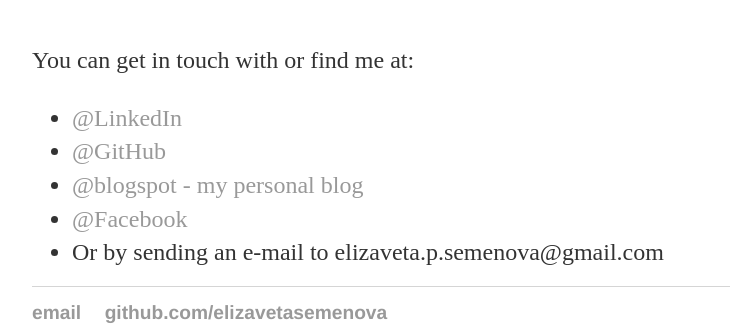
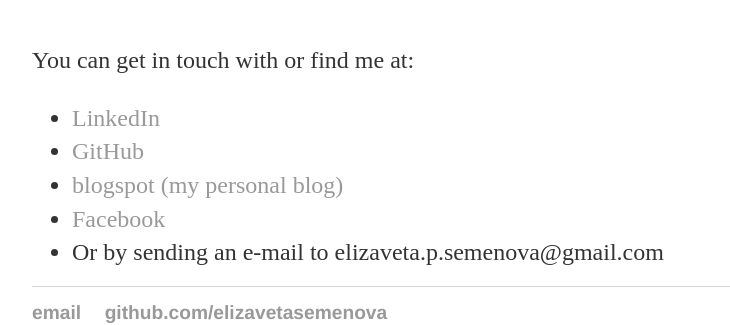
Before and after one commit to elizavetasemenova/elizavetasemenova.github.io, a Jekyll site: the page built from contact/index.html, in a window 1280 px wide. Shown: the part 594-919 px from the top of the page, without its empty margins (224-954 px from the left). Built offline with Jekyll 4.4.1, drawn with Linux system fonts in a browser that asks for light colours.

Commit message:
Update index.html

```diff
--- a/contact/index.html
+++ b/contact/index.html
@@ -16,11 +16,11 @@
 
    <h1>How to contact?</h1>
    <p>You can get in touch with or find me at:</p>
-	<ul class="list-unstyled">
-        <li><a href="https://www.linkedin.com/in/elizaveta-semenova-a63330a?trk=hp-identity-name">@LinkedIn</a></li>
-	<li><a href="https://github.com/elizavetasemenova">@GitHub</a></li>
-	<li><a href="http://lizasemenova.blogspot.ch/">@blogspot - my personal blog</a></li>
-        <li><a href="https://www.facebook.com/elizaveta.semenova.35">@Facebook</a></li>
+	<ul class="list-style-type:square">
+        <li><a href="https://www.linkedin.com/in/elizaveta-semenova-a63330a?trk=hp-identity-name">LinkedIn</a></li>
+	<li><a href="https://github.com/elizavetasemenova">GitHub</a></li>
+	<li><a href="http://lizasemenova.blogspot.ch/">blogspot (my personal blog)</a></li>
+        <li><a href="https://www.facebook.com/elizaveta.semenova.35">Facebook</a></li>
 	<li>Or by sending an e-mail to <span class="reverse">moc.liamg@avonemes.p.atevazile</span></li>
 </ul>
 
```
